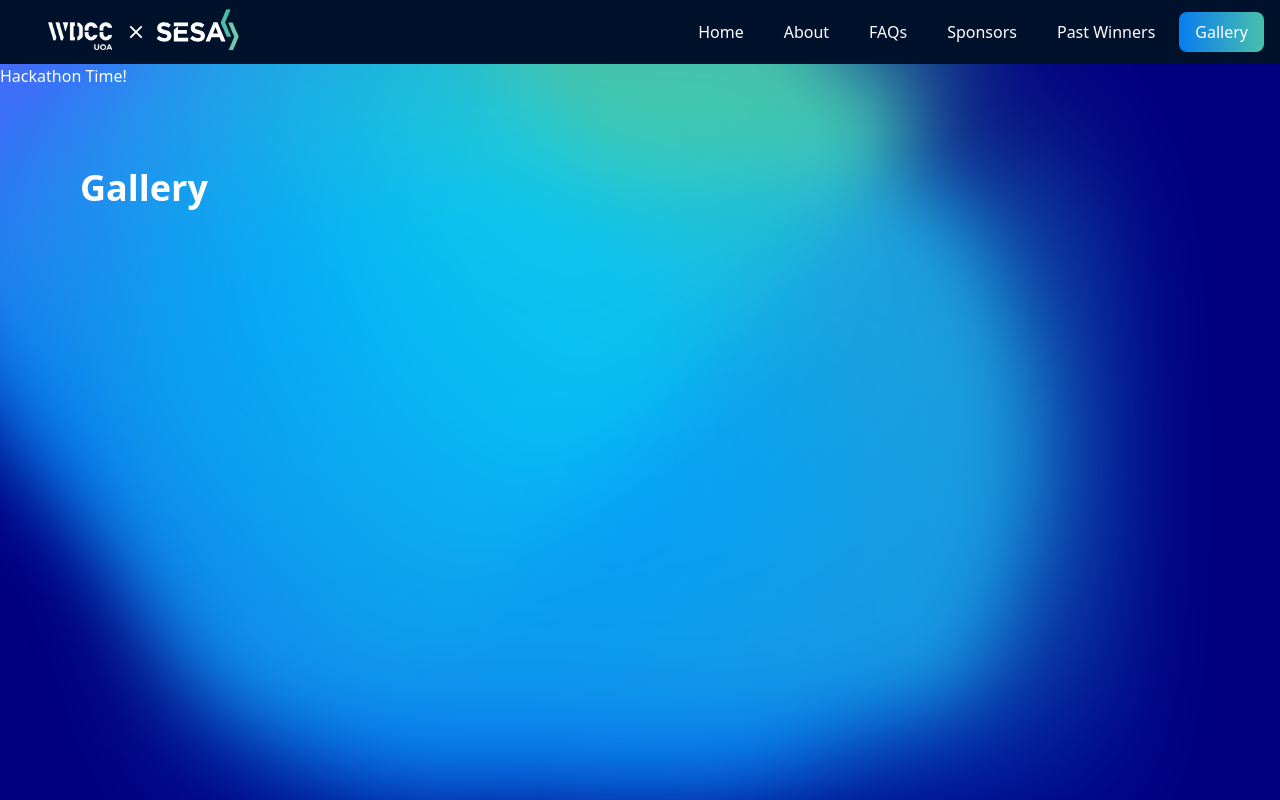
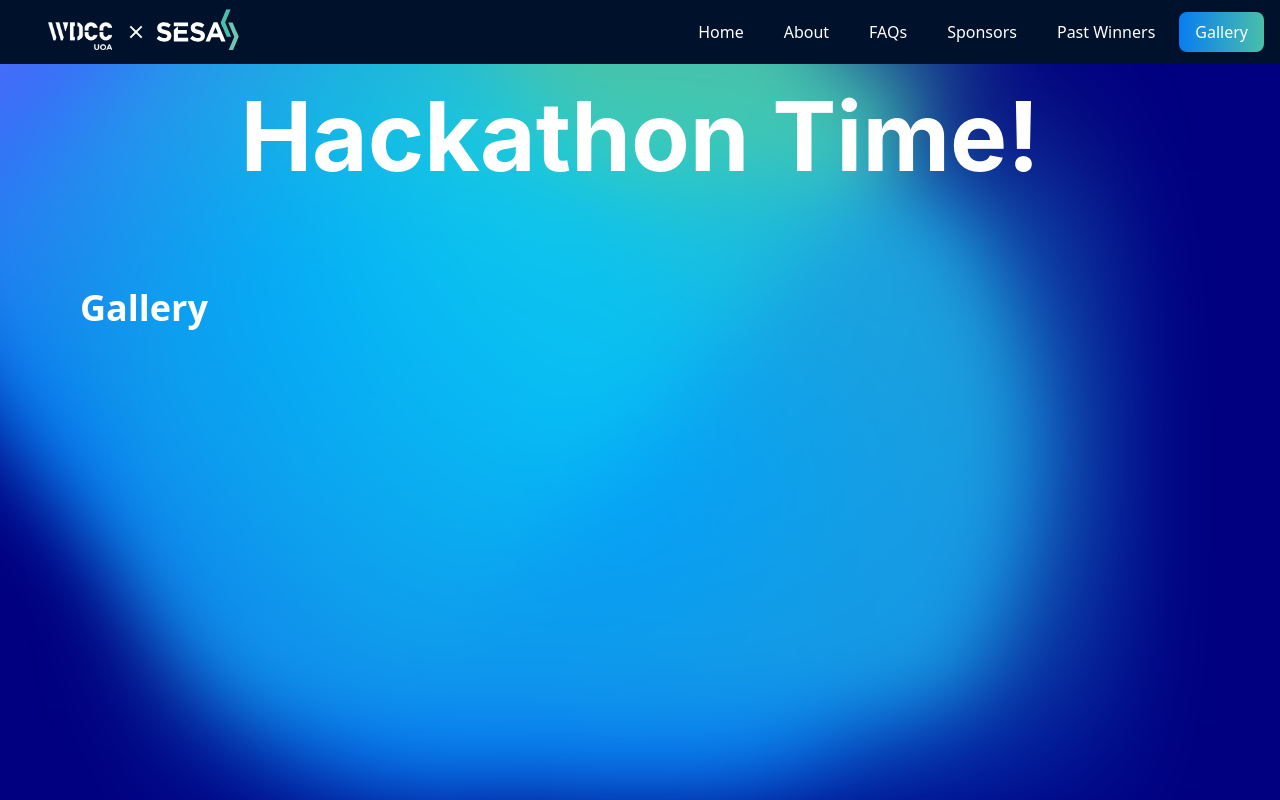
Before and after one commit to sesauoa/wdccxsesahackathon.com, a Next.js app: page /gallery in a window 1280 px wide. Shown: the top 800 px of the page. Built offline with nearby package versions, Linux system fonts and the light colour scheme.

Commit message:
I have made some changes and the current countdown date is set to be the new years

```diff
--- a/src/components/common/CountdownTimer.tsx
+++ b/src/components/common/CountdownTimer.tsx
@@ -17,6 +17,7 @@ export default function CountdownTimer() {
     useEffect(() => {
 
     const target = new Date("12/31/2024 23:59:59");
+    // const target = new Date("11/28/2024 12:31:00");
 
     const interval = setInterval(() => {
     const now = new Date();
@@ -61,7 +62,7 @@ export default function CountdownTimer() {
         <div className="countdown-timer">
 
     {hackathonTime ? (
-        <h1>Hackathon Time!</h1>
+        <h1 className="head1">Hackathon Time!</h1>
 
     ) : (
 
--- a/src/styles/timer.css
+++ b/src/styles/timer.css
@@ -15,7 +15,7 @@
     border-radius: 5px;
   }
 
-  .timer-segment {
+  .timer-segment{
     display: flex;
     flex-direction: column;
     text-align: center;
@@ -26,12 +26,22 @@
     font-size: 4rem;
     font-family: Inter;
     font-weight: bold;
+    line-height: 1;
   }
 
-  .diver {
+  .divider {
     padding: 0 2rem;
   }
 
   .label {
     font-size: 2rem;
+    font-family: Inter;
   }
+
+  .head1 {
+    text-align: center;
+    font-size: 6rem;
+    font-weight: bold;
+    font-family: Inter;
+
+  }
```
